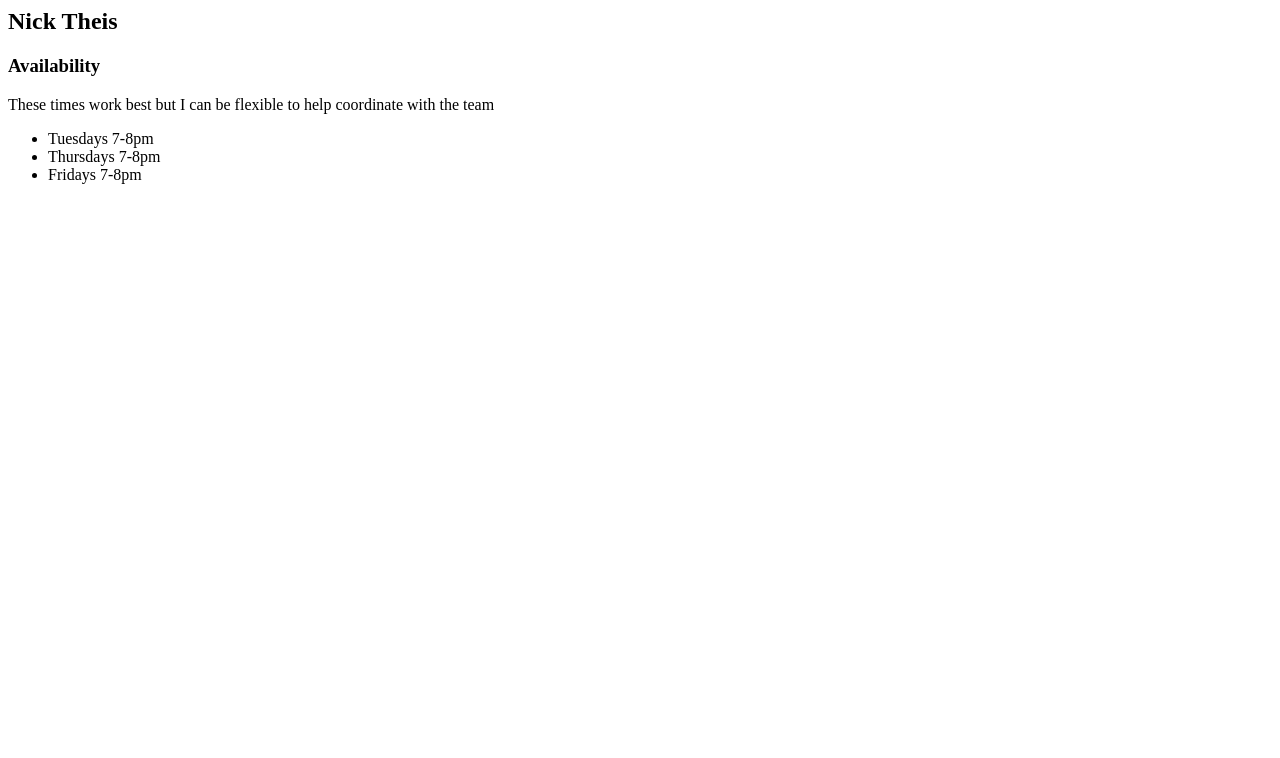
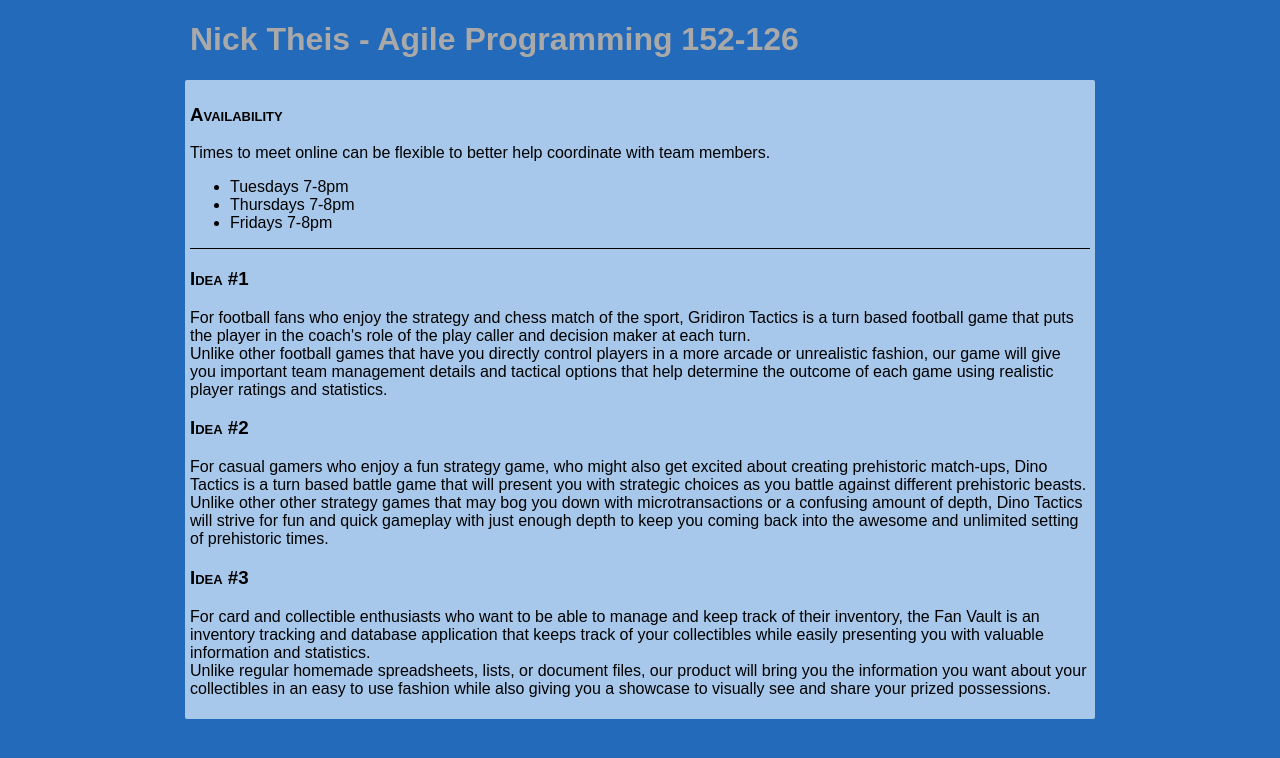
Before and after one commit to nick-theis/test, a plain HTML site: page index.html in a window 1280 px wide. Drawn offline with Linux system fonts and the light colour scheme.

Commit message:
Uploaded updated index and css
from Visual Studio Code

```diff
--- a/index.html
+++ b/index.html
@@ -1,8 +1,67 @@
-<h2>Nick Theis</h2>
+<!DOCTYPE html>
+<html lang="en">
+
+<head>
+  <meta charset="UTF-8">
+  <meta http-equiv="X-UA-Compatible" content="IE=edge">
+  <meta name="viewport" content="width=device-width, initial-scale=1.0">
+  <link rel="stylesheet" href="style.css">
+  <title>Nick Theis - Agile Programming</title>
+</head>
+
+<body>
+
+  <header>
+    <h1>Nick Theis - Agile Programming 152-126</h1>
+  </header>
+
+  <div id="wrapper">
+
+    <div id="available">
       <h3>Availability</h3>
-<p>These times work best but I can be flexible to help coordinate with the team</p>
+      <p>
+        Times to meet online can be flexible to better help coordinate with team members.
         <ul>
           <li>Tuesdays 7-8pm</li>
           <li>Thursdays 7-8pm</li>
           <li>Fridays 7-8pm</li>
         </ul>
+      </p>
+    </div>
+
+    <div>
+      <h3>Idea #1</h3>
+      <p>
+        For football fans who enjoy the strategy and chess match of the sport, Gridiron Tactics is a turn based football game
+        that puts the player in the coach's role of the play caller and decision maker at each turn.<br>
+        Unlike other football games that have you directly control players in a more arcade or unrealistic fashion, our game
+        will give you important team management details and tactical options that help determine the outcome of each game using realistic
+        player ratings and statistics.
+      </p>
+    </div>
+
+    <div>
+      <h3>Idea #2</h3>
+      <p>
+        For casual gamers who enjoy a fun strategy game, who might also get excited about creating prehistoric match-ups, Dino Tactics is a turn based battle game
+        that will present you with strategic choices as you battle against different prehistoric beasts.<br>
+        Unlike other other strategy games that may bog you down with microtransactions or a confusing amount of depth, Dino Tactics
+        will strive for fun and quick gameplay with just enough depth to keep you coming back into the awesome and unlimited setting of
+        prehistoric times.
+      </p>
+    </div>
+
+    <div>
+      <h3>Idea #3</h3>
+      <p>
+        For card and collectible enthusiasts who want to be able to manage and keep track of their inventory, the Fan Vault is an inventory tracking
+        and database application that keeps track of your collectibles while easily presenting you with valuable information and statistics.<br>
+        Unlike regular homemade spreadsheets, lists, or document files, our product will bring you the information you want about your collectibles
+        in an easy to use fashion while also giving you a showcase to visually see and share your prized possessions.
+      </p>
+    </div>
+
+  </div>
+</body>
+
+</html>
--- /dev/null
+++ b/style.css
@@ -0,0 +1,38 @@
+#wrapper {
+  background-color: #A7C8EB;
+  border-radius: 2px;
+  display: block;
+  /* font-size: 12px; */
+  margin-left: auto;
+  margin-right: auto;
+  max-width: 900px;
+  padding: 5px 5px;
+}
+
+body {
+  background-color: #236ABA;
+  font-family: Arial, Helvetica Neue, Helvetica, sans-serif;
+}
+
+body h3 {
+  font-variant: small-caps;
+}
+
+header {
+  color:  darkgray;
+  margin-left: auto;
+  margin-right: auto;
+  max-width: 900px;
+}
+
+#available {
+  border-bottom: 1px solid;
+}
+
+/* Mobile */
+
+@media (max-width: 400px) {
+
+  header { font-size: .75em; }
+
+}
```
Lines whose indentation alone changed are shown as unchanged.
